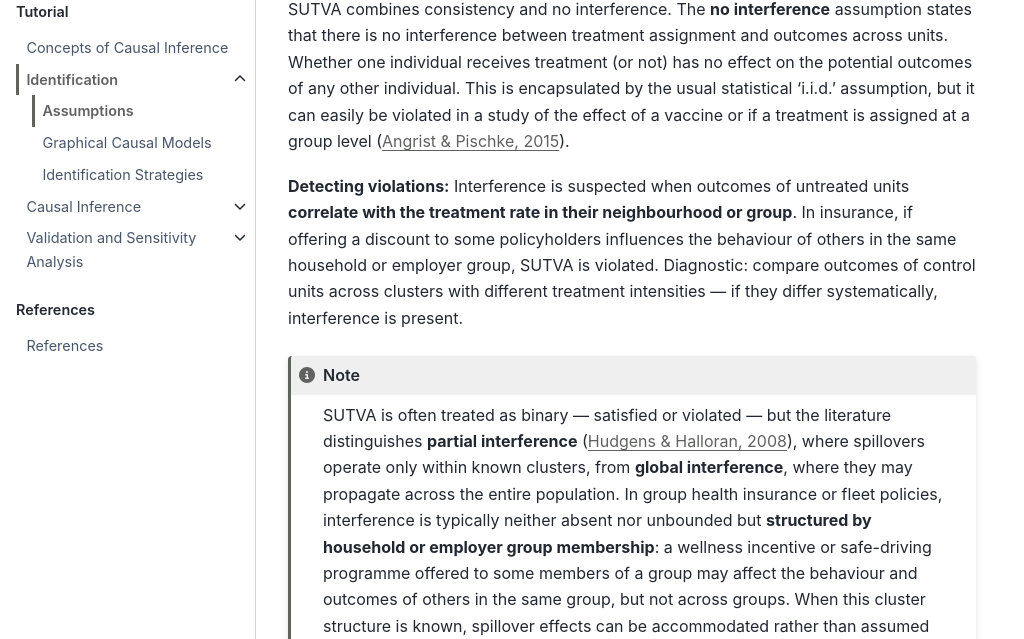
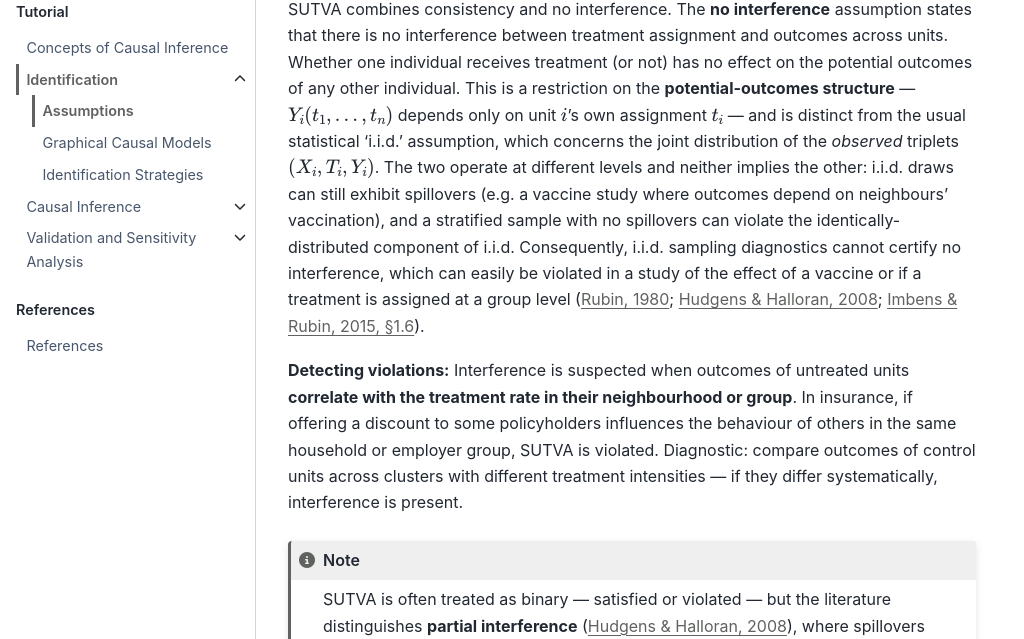
Before and after one commit to actuarial-data-science/ActuarialCausalInference, a Jupyter Book: the page built from tutorial/assumptions.md, in a window 1280 px wide and 900 px high, scrolled down 1193 px, cut to the strip 261-900 px from the top of the window. Shown: the whole strip, without its empty margins (0-1024 px from the left). Built offline with Jupyter Book 1.0.4 settings and Sphinx 7.4.7 and the Sphinx Book theme 1.1.4, drawn with Linux system fonts in a browser that asks for light colours; pages that are not in the unit, such as notebooks, are missing from menus; comment, search, counter and statistics services are not loaded.

Commit message:
Distinguish SUTVA no-interference from the i.i.d. assumption
No-interference restricts the potential-outcomes structure; i.i.d.
concerns the joint distribution of observed triplets. Neither implies
the other, so i.i.d. diagnostics cannot certify no interference
(Rubin 1980; Hudgens & Halloran 2008; Imbens & Rubin 2015).

````diff
--- a/tutorial/assumptions.md
+++ b/tutorial/assumptions.md
@@ -42,7 +42,7 @@ Y_i(t_i) \text{ depends only on } t_i \text{ (not on } t_j \text{ for } j \neq i
 $$
 ```
 
-SUTVA combines consistency and no interference. The **no interference** assumption states that there is no interference between treatment assignment and outcomes across units. Whether one individual receives treatment (or not) has no effect on the potential outcomes of any other individual. This is encapsulated by the usual statistical 'i.i.d.' assumption, but it can easily be violated in a study of the effect of a vaccine or if a treatment is assigned at a group level ([Angrist & Pischke, 2015](https://doi.org/10.2307/j.ctt5vhbqm)).
+SUTVA combines consistency and no interference. The **no interference** assumption states that there is no interference between treatment assignment and outcomes across units. Whether one individual receives treatment (or not) has no effect on the potential outcomes of any other individual. This is a restriction on the **potential-outcomes structure** — $Y_i(t_1,\dots,t_n)$ depends only on unit $i$'s own assignment $t_i$ — and is distinct from the usual statistical 'i.i.d.' assumption, which concerns the joint distribution of the *observed* triplets $(X_i, T_i, Y_i)$. The two operate at different levels and neither implies the other: i.i.d. draws can still exhibit spillovers (e.g. a vaccine study where outcomes depend on neighbours' vaccination), and a stratified sample with no spillovers can violate the identically-distributed component of i.i.d. Consequently, i.i.d. sampling diagnostics cannot certify no interference, which can easily be violated in a study of the effect of a vaccine or if a treatment is assigned at a group level ([Rubin, 1980](https://doi.org/10.2307/2287653); [Hudgens & Halloran, 2008](https://doi.org/10.1198/016214508000000292); [Imbens & Rubin, 2015, §1.6](https://doi.org/10.1017/CBO9781139025751)).
 
 **Detecting violations:** Interference is suspected when outcomes of untreated units **correlate with the treatment rate in their neighbourhood or group**. In insurance, if offering a discount to some policyholders influences the behaviour of others in the same household or employer group, SUTVA is violated. Diagnostic: compare outcomes of control units across clusters with different treatment intensities — if they differ systematically, interference is present.
 
````
